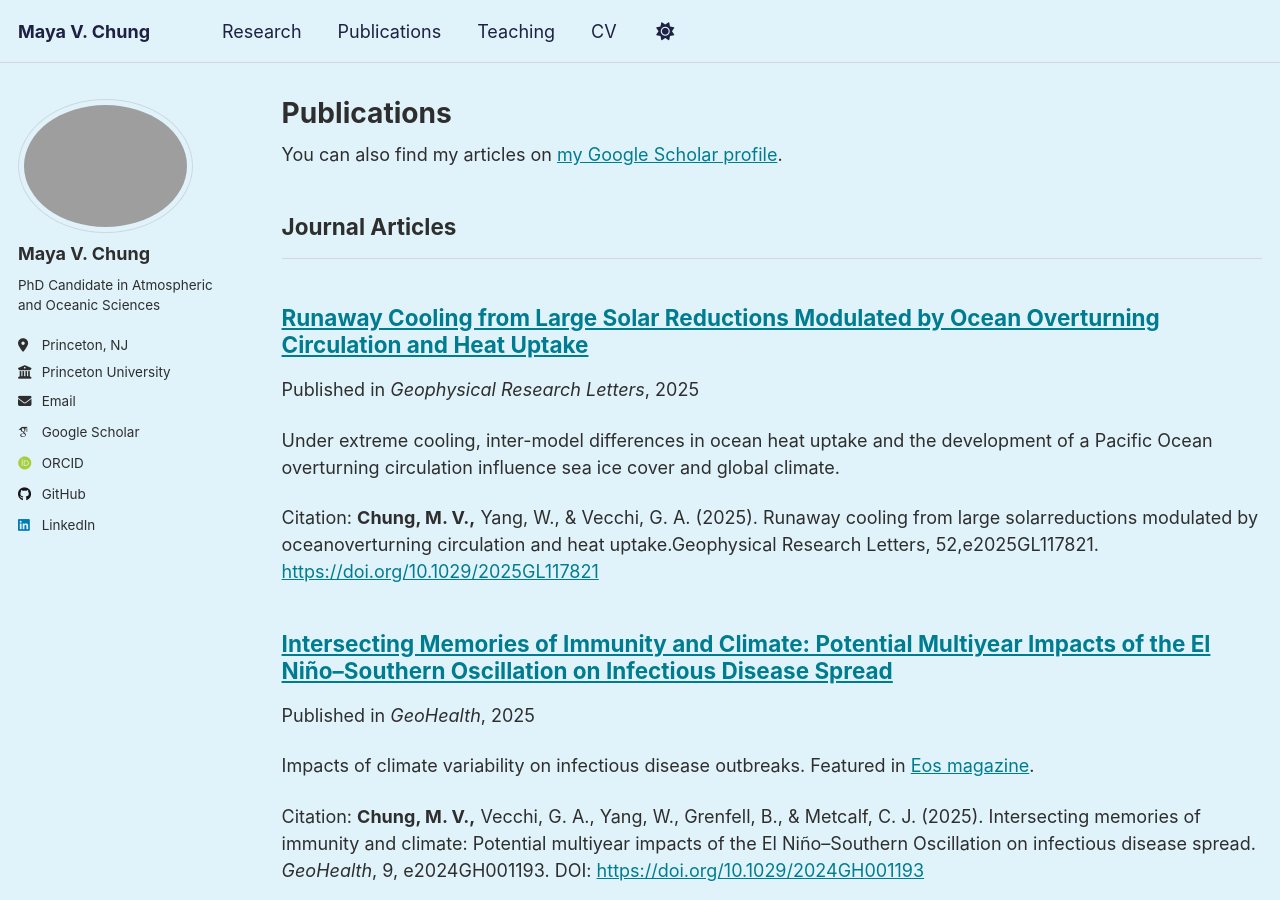
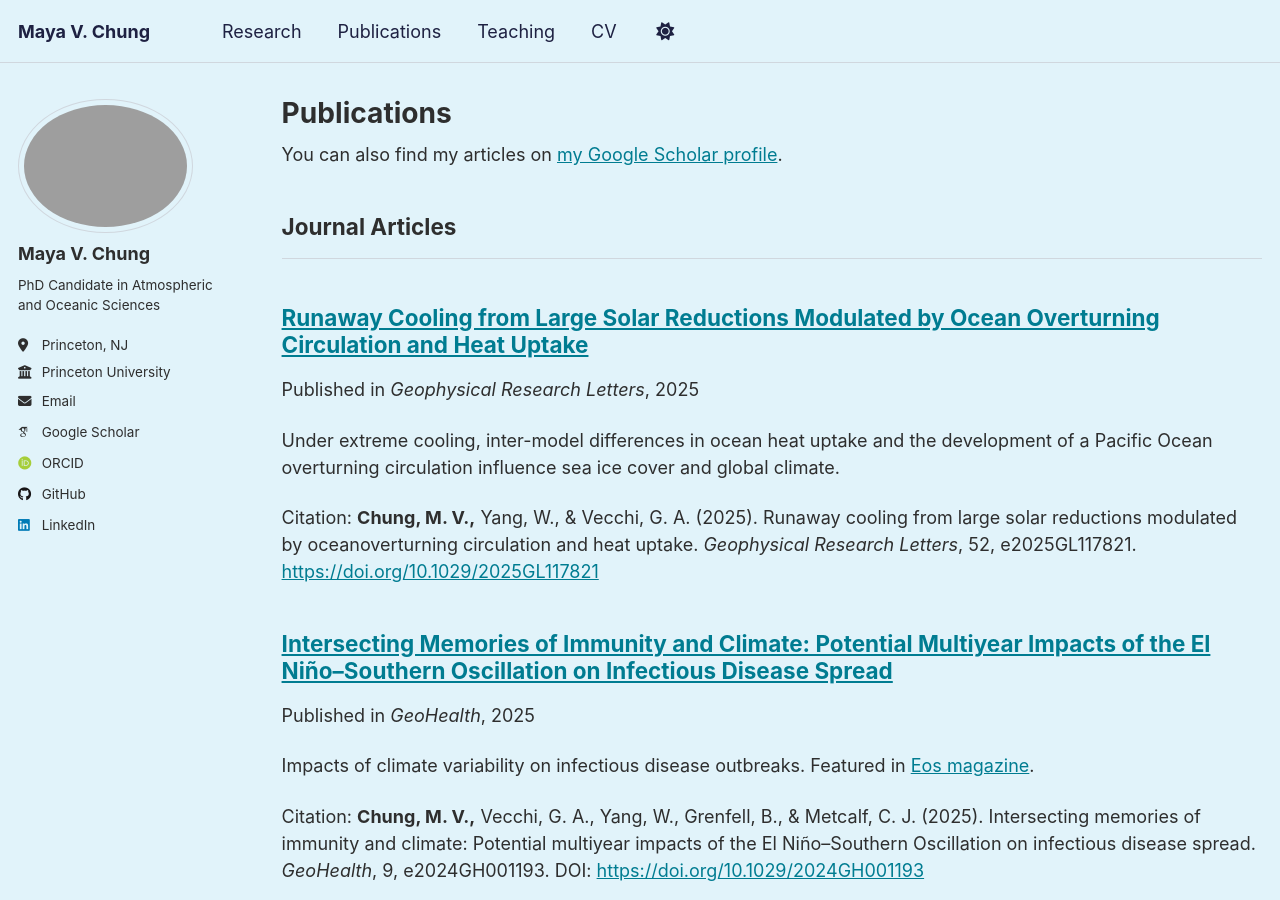
Before and after one commit to mayavchung/mayavchung.github.io, a Jekyll site: the page built from _pages/publications.html, in a window 1280 px wide and 900 px high. Built offline with Jekyll 4.4.1, drawn with Linux system fonts in a browser that asks for light colours; some web fonts are replaced; a script that is not in the unit is left out.

Commit message:
Update paper-solar-change.md

```diff
--- a/_publications/paper-solar-change.md
+++ b/_publications/paper-solar-change.md
@@ -6,7 +6,7 @@ permalink: /publication/paper-solar-change
 excerpt: 'Under extreme cooling, inter-model differences in ocean heat uptake and the development of a Pacific Ocean overturning circulation influence sea ice cover and global climate.
 
 
-Citation: **Chung, M. V.,** Yang, W., & Vecchi, G. A. (2025). Runaway cooling from large solarreductions modulated by oceanoverturning circulation and heat uptake.Geophysical Research Letters, 52,e2025GL117821. [https://doi.org/10.1029/2025GL117821](https://doi.org/10.1029/2025GL117821)'
+Citation: **Chung, M. V.,** Yang, W., & Vecchi, G. A. (2025). Runaway cooling from large solar reductions modulated by oceanoverturning circulation and heat uptake. *Geophysical Research Letters*, 52, e2025GL117821. [https://doi.org/10.1029/2025GL117821](https://doi.org/10.1029/2025GL117821)'
 date: 2025-10-03
 venue: 'Geophysical Research Letters'
 ---
```
